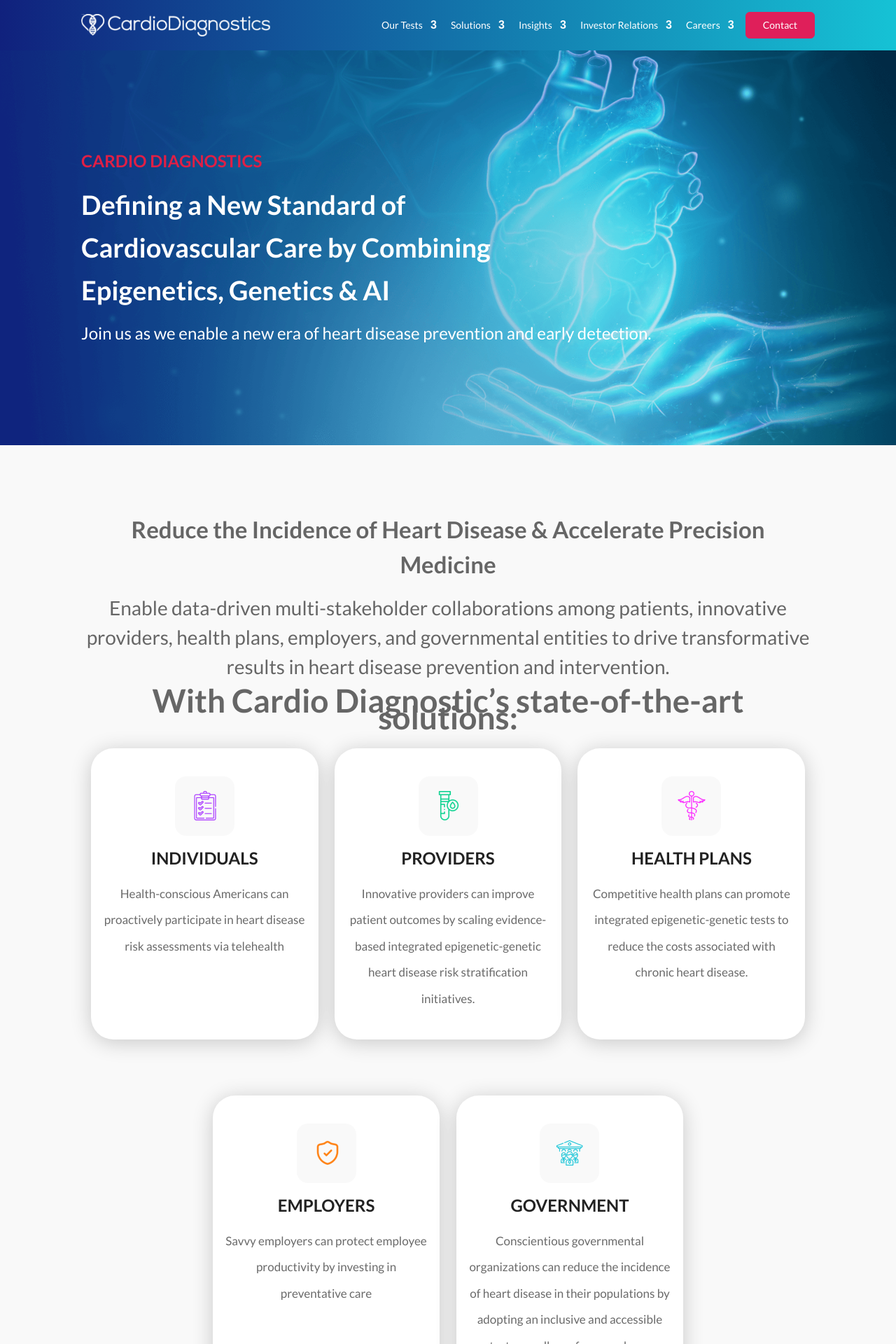
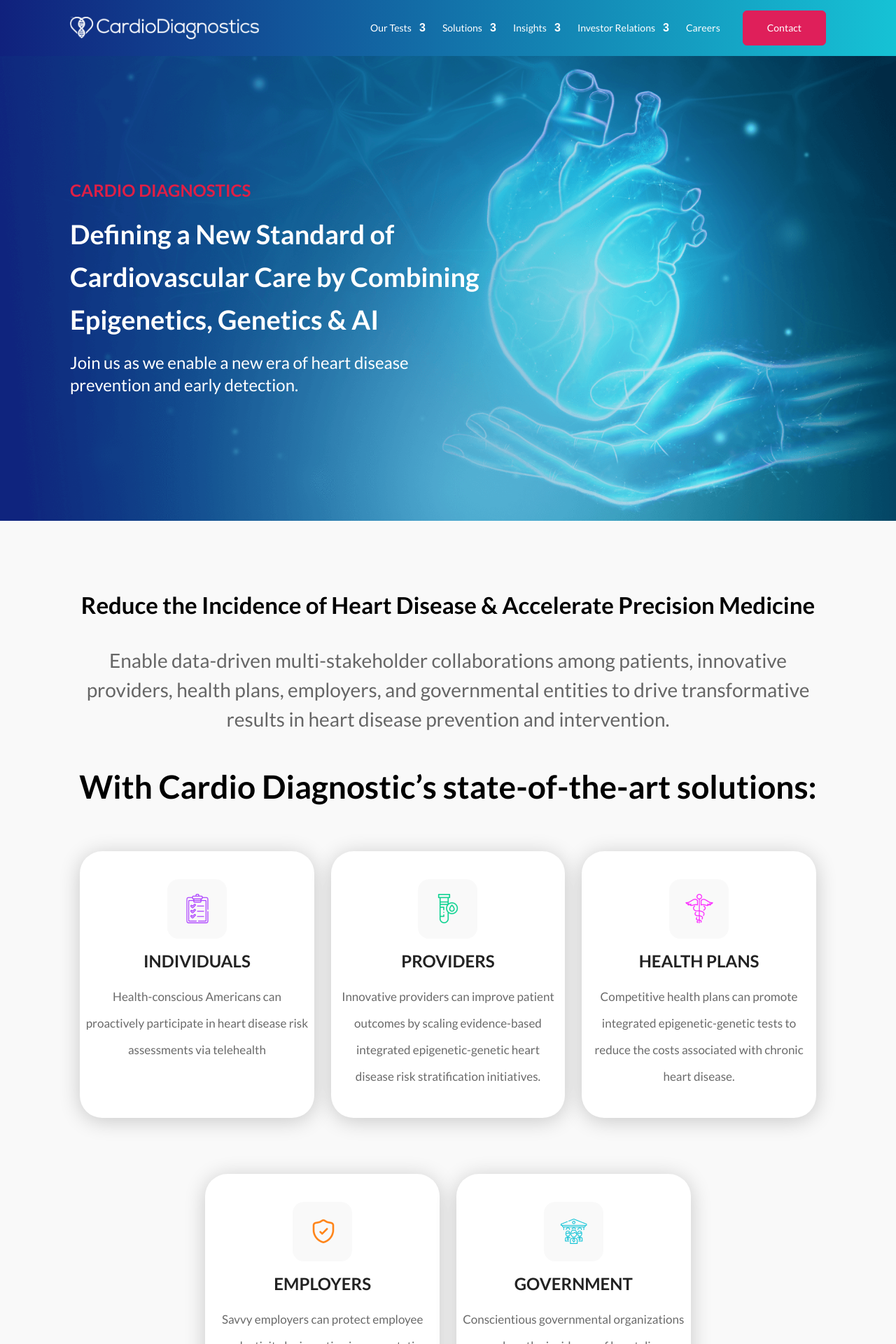
Before and after one commit to shap87/Cardiodiagnostics, a Next.js app: page / in a window 1280 px wide. Shown: the top 1920 px of the page at 70% size. Built offline with nearby package versions, Linux system fonts and the light colour scheme; a web font is replaced by a local one.

Commit message:
fix: desktop pixel perfect "home" page

```diff
--- a/src/app/globals.scss
+++ b/src/app/globals.scss
@@ -14,7 +14,14 @@
   line-height: 1.7em;
   font-weight: 500;
 }
-
+h1,
+h2,
+h3,
+h4,
+h5,
+h6 {
+  color: #000000;
+}
 main {
   padding-top: 70px;
 }
--- a/src/components/common/Button/Button.tsx
+++ b/src/components/common/Button/Button.tsx
@@ -24,7 +24,7 @@
     <button
       type={type}
       className={cn(
-        'inline-block text-white border text-2xl font-medium rounded-md py-2 px-6 transition-all',
+        'inline-block text-white border text-2xl font-medium rounded-md py-3 px-6 transition-all',
         color === 'red' &&
           'bg-[#DF1F5A] border-[#DF1F5A] hover:bg-transparent hover:text-[#DF1F5A]',
         color === 'orange' &&
@@ -39,7 +39,7 @@
       href={href}
       target={target}
       className={cn(
-        'inline-block text-white border text-2xl font-medium rounded-md py-2 px-6 transition-all',
+        'inline-block text-white border text-2xl font-medium rounded-md py-3 px-6 transition-all',
         color === 'red' &&
           'bg-[#DF1F5A] border-[#DF1F5A] hover:bg-transparent hover:text-[#DF1F5A]',
         color === 'orange' &&
--- a/src/components/common/Footer/Footer.module.scss
+++ b/src/components/common/Footer/Footer.module.scss
@@ -10,32 +10,32 @@
       font-size: 20px;
       margin-bottom: 10px;
     }
-    p {
-      font-size: 14px;
-      margin-bottom: 10px;
-    }
     a {
       display: inline-block;
       font-size: 14px;
-      margin-bottom: 11px;
+      margin-bottom: 12px;
       transition: 0.3s linear;
       &:hover,
       &:active {
         opacity: 0.7;
       }
     }
+    p {
+      font-size: 14px;
+      margin-bottom: 15px;
+    }
   }
   .social {
     display: flex;
     align-items: center;
-    gap: 8px;
+    gap: 11px;
     a {
       display: inline-block;
       font-size: 14px;
       margin-bottom: 0;
       transition: 0.3s linear;
-      width: 32px;
-      height: 32px;
+      width: 36px;
+      height: 36px;
       border: 2px solid white;
       border-radius: 3px;
       position: relative;
--- a/src/components/common/Footer/Footer.tsx
+++ b/src/components/common/Footer/Footer.tsx
@@ -31,7 +31,7 @@
     <footer className={cn('pt-10 md:pt-20 pb-7 bg-[#10217d]', styles.footer)}>
       <div className="container">
         <img
-          className="mb-7 w-full max-w-[500px]"
+          className="mb-12 w-full max-w-[500px]"
           src="/images/logo.png"
           alt=""
         />
@@ -116,7 +116,7 @@
             </li>
           </ul>
         </div>
-        <p className="text-[22px] text-center mt-7 pt-7 border-t-2 border-white mb-0">
+        <p className="text-[22px] text-center mt-6 pt-8 border-t-2 border-white mb-0">
           © Copyright Cardio Diagnostics Inc.
         </p>
       </div>
--- a/src/components/common/Header/Header.module.scss
+++ b/src/components/common/Header/Header.module.scss
@@ -23,10 +23,12 @@
     display: flex;
     margin-left: auto;
     align-items: center;
-    gap: 20px;
+    gap: 24px;
     > li {
       > a {
         position: relative;
+        padding: 28px 0;
+        &.arrow {
           padding-right: 20px;
           &:before {
             font-family: ETmodules, sans-serif;
@@ -37,6 +39,7 @@
             top: 50%;
             transform: translate(0, -50%);
             font-weight: 800;
+          }
         }
       }
       &:active,
--- a/src/components/common/Header/Header.tsx
+++ b/src/components/common/Header/Header.tsx
@@ -65,7 +65,7 @@
   return (
     <header className={cn('fixed z-40 left-0 top-0 w-full', styles.header)}>
       <div className="container">
-        <div className="flex items-center justify-between gap-4">
+        <div className="flex items-center justify-between gap-8">
           <img
             className="max-w-[200px] lg:max-w-[270px]"
             src="/images/logo.png"
@@ -81,13 +81,15 @@
           </div>
           <ul className={cn(styles.menu, { [styles.active]: showMenu })}>
             {links.map((link, index) => (
-              <li key={index} className="relative group">
+              <li key={index} className="relative">
                 <Link
                   href={link.href ?? ''}
                   target={link.target}
                   legacyBehavior
                 >
-                  <a className="py-6">{link.label}</a>
+                  <a className={cn({ [styles.arrow]: link.subLinks })}>
+                    {link.label}
+                  </a>
                 </Link>
                 {link.subLinks && (
                   <ul className={styles.subMenu}>
@@ -108,7 +110,7 @@
             ))}
           </ul>
           <Button
-            className="text-sm hidden lg:flex"
+            className="text-sm hidden lg:flex py-[14px] px-[34px]"
             color="red"
             href={routes.contact}
           >
--- a/src/components/pages/home/Banner/Banner.tsx
+++ b/src/components/pages/home/Banner/Banner.tsx
@@ -6,7 +6,7 @@
   const { width } = useWindowSize()
 
   return (
-    <section className="pt-14 md:pt-36 pb-64 md:pb-36 relative">
+    <section className="pt-14 md:pt-[186px] pb-64 md:pb-[178px] relative">
       <img
         className="absolute left-0 top-0 w-full h-full object-cover -z-10"
         src={
@@ -17,7 +17,7 @@
         alt=""
       />
       <div className="container">
-        <div className="text-center md:text-left">
+        <div className="text-center md:text-left max-w-[600px]">
           <p className="text-primary text-lg md:text-2xl mb-4 font-semibold">
             CARDIO DIAGNOSTICS
           </p>
--- a/src/components/pages/home/Clinical/Clinical.tsx
+++ b/src/components/pages/home/Clinical/Clinical.tsx
@@ -29,7 +29,7 @@
     <section className="py-10 py-24">
       <div className="container">
         <div className="text-center">
-          <h2 className="mb-4 text-[22px] md:text-[46px] font-bold">
+          <h2 className="mb-12 text-[22px] md:text-[46px] font-bold">
             Close the Clinical Care Gap With Epi+Gen CHD
           </h2>
           <p className="mb-4 text-lg font-medium leading-[1.6] text-gray-black">
@@ -37,7 +37,7 @@
             disease risk assessment test, enables more effective decision-making
             and earlier interventions.
           </p>
-          <div className="mt-10 flex flex-wrap items-center justify-between">
+          <div className="mt-14 flex flex-wrap items-center justify-between">
             <div className="w-full md:w-[48%]">
               <ul className="text-left">
                 {solutions.map((solution, index) => (
--- a/src/components/pages/home/HowItWorks/HowItWorks.tsx
+++ b/src/components/pages/home/HowItWorks/HowItWorks.tsx
@@ -38,11 +38,11 @@
     <section className="py-10 py-24 relative bg-gray">
       <div className="container">
         <div className="text-center">
-          <h3 className="mb-4 text-lg md:text-[33px] font-semibold leading-normal">
+          <h3 className="mb-8 text-lg md:text-[33px] font-semibold leading-normal">
             Reduce the Incidence of Heart Disease & Accelerate Precision
             Medicine
           </h3>
-          <p className="mb-4 text-lg md:text-[28px] font-medium leading-normal">
+          <p className="mb-16 text-lg md:text-[28px] font-medium leading-normal">
             Enable data-driven multi-stakeholder collaborations among patients,
             innovative providers, health plans, employers, and governmental
             entities to drive transformative results in heart disease prevention
@@ -51,11 +51,11 @@
           <h2 className="mb-4 text-[22px] md:text-[46px] font-bold">
             With Cardio Diagnostic’s state-of-the-art solutions:
           </h2>
-          <ul className="mt-8 flex flex-wrap justify-center gap-y-8 lg:gap-y-20">
+          <ul className="mt-20 flex flex-wrap justify-center gap-y-8 lg:gap-y-20">
             {solutions.map((solution, index) => (
               <li
                 key={index}
-                className="shadow-card bg-white rounded-4xl w-full sm:w-[47%] lg:w-[31%] py-10 px-4 mx-[1.1%]"
+                className="shadow-card bg-white rounded-4xl w-full sm:w-[47%] lg:w-[31%] py-10 px-2 mx-[1.1%]"
               >
                 <img
                   className="mx-auto mb-4 w-[85px]"
@@ -65,13 +65,13 @@
                 <h4 className="mb-4 text-second-black uppercase text-2xl font-semibold">
                   {solution.title}
                 </h4>
-                <p className="text-gray-black text-[17px] leading-[2.2]">
+                <p className="text-gray-black text-[17px] leading-[2.24]">
                   {solution.description}
                 </p>
               </li>
             ))}
           </ul>
-          <div className="text-center mt-20">
+          <div className="text-center mt-14">
             <Button color="orange" href={routes.product} target="_blank">
               How It Works
             </Button>
--- a/src/components/pages/home/Newsletter/Newsletter.tsx
+++ b/src/components/pages/home/Newsletter/Newsletter.tsx
@@ -10,10 +10,10 @@
 })
 export const Newsletter = () => {
   return (
-    <section className="py-10 py-24">
+    <section className="py-10 py-32">
       <div className="container">
         <div className="text-center">
-          <h2 className="mb-4 text-[22px] md:text-[46px] font-bold">
+          <h2 className="mb-14 text-[22px] md:text-[46px] font-bold">
             The Heart Health Newsletter
           </h2>
           <p className="mb-4 text-lg font-medium leading-[1.6] text-gray-black">
@@ -35,7 +35,7 @@
             }}
           >
             {() => (
-              <Form className="mt-12 text-left shadow-form p-8 md:p-10 rounded-[22px] mx-auto max-w-[940px]">
+              <Form className="mt-12 text-left shadow-form p-8 md:py-14 md:px-8 rounded-[22px] mx-auto max-w-[940px]">
                 <div className="flex flex-wrap items-start justify-between">
                   <label className="w-full md:w-[48%]">
                     <p>
@@ -55,7 +55,7 @@
                     />
                   </label>
                 </div>
-                <h4 className="mt-4 md:mt-7 text-lg text-second-black mb-4">
+                <h4 className="mt-2 text-lg text-second-black mb-4">
                   Who am I *
                 </h4>
                 <div className="flex flex-wrap items-start gap-x-4 mb-4">
@@ -72,13 +72,15 @@
                     <span className="icon" /> I accept the Terms and Conditions.
                   </label>
                 </div>
+                <div className="text-center">
                   <Button
-                  className="w-full py-6 px-1 text-sm md:text-2xl"
+                    className="w-full max-w-[760px] !py-5 px-1 text-sm md:text-2xl"
                     color="red"
                     type="submit"
                   >
                     Get Your Heart Health News
                   </Button>
+                </div>
               </Form>
             )}
           </Formik>
--- a/src/components/pages/home/OurMission/OurMission.tsx
+++ b/src/components/pages/home/OurMission/OurMission.tsx
@@ -3,20 +3,20 @@
 
 export const OurMission = () => {
   return (
-    <section className="py-10 bg-[#16c2d5] relative overflow-hidden">
+    <section className="py-14 bg-[#16c2d5] relative overflow-hidden">
       <div className="w-[30vw] h-[30vw] bg-white right-0 top-0 absolute z-10 rounded-full opacity-25 translate-x-1/2 -translate-y-[40%]" />
       <div className="container">
-        <div className="py-10 relative">
+        <div className="py-6 relative">
           <img
             className="w-11/12 md:w-[82%] h-full md:absolute z-10 top-0 left-0 rounded-2xl object-cover"
             src="/images/our-mission.png"
             alt=""
           />
-          <div className="-mt-20 md:mt-0 relative z-20 ml-auto w-11/12 md:w-[58%] bg-white rounded-2xl p-10">
-            <h2 className="mb-4 text-[22px] md:text-[32px] font-bold">
+          <div className="-mt-20 md:mt-0 relative z-20 ml-auto w-11/12 md:w-[59%] bg-white rounded-2xl px-12 pt-16 pb-8">
+            <h2 className="mb-8 text-[22px] md:text-[32px] font-bold">
               Better Heart Health is Our Mission
             </h2>
-            <p className="mb-4 text-lg font-medium leading-[1.8] text-gray-black">
+            <p className="mb-2 text-lg font-medium leading-[1.9] text-gray-black">
               Cardio Diagnostics’ vision is to transform the approach to heart
               disease from treatment-based to prevention-based. We believe that
               prevention and early detection should be the norm, and that
@@ -25,14 +25,12 @@
               can help save lives and significantly cut unnecessary treatment
               costs.
             </p>
-            <p className="mb-4 text-lg font-medium leading-[1.8] text-gray-black">
-              Cardio Diagnostics’ vision is to transform the approach to heart
-              disease from treatment-based to prevention-based. We believe that
-              prevention and early detection should be the norm, and that
-              epigenetics-based technologies driven by artificial intelligence
-              will unlock a new era of precision cardiovascular medicine that
-              can help save lives and significantly cut unnecessary treatment
-              costs.
+            <p className="mb-3 text-lg font-medium leading-[1.9] text-gray-black">
+              Our team is made up of subject matter experts with deep expertise
+              in cardiovascular disease prevention, clinical testing, artificial
+              intelligence, and engineering. We also have personal experience
+              with heart disease and want to help you and your loved ones avoid
+              its devastating impact.
             </p>
             <Button color="orange" href={routes.contact} target="_blank">
               Contact Us
--- a/tailwind.config.js
+++ b/tailwind.config.js
@@ -10,7 +10,7 @@
       center: true,
       padding: '16px',
       screens: {
-        xl: '1080px',
+        xl: '1112px',
       },
     },
     extend: {
```
Lines whose indentation alone changed are shown as unchanged.
